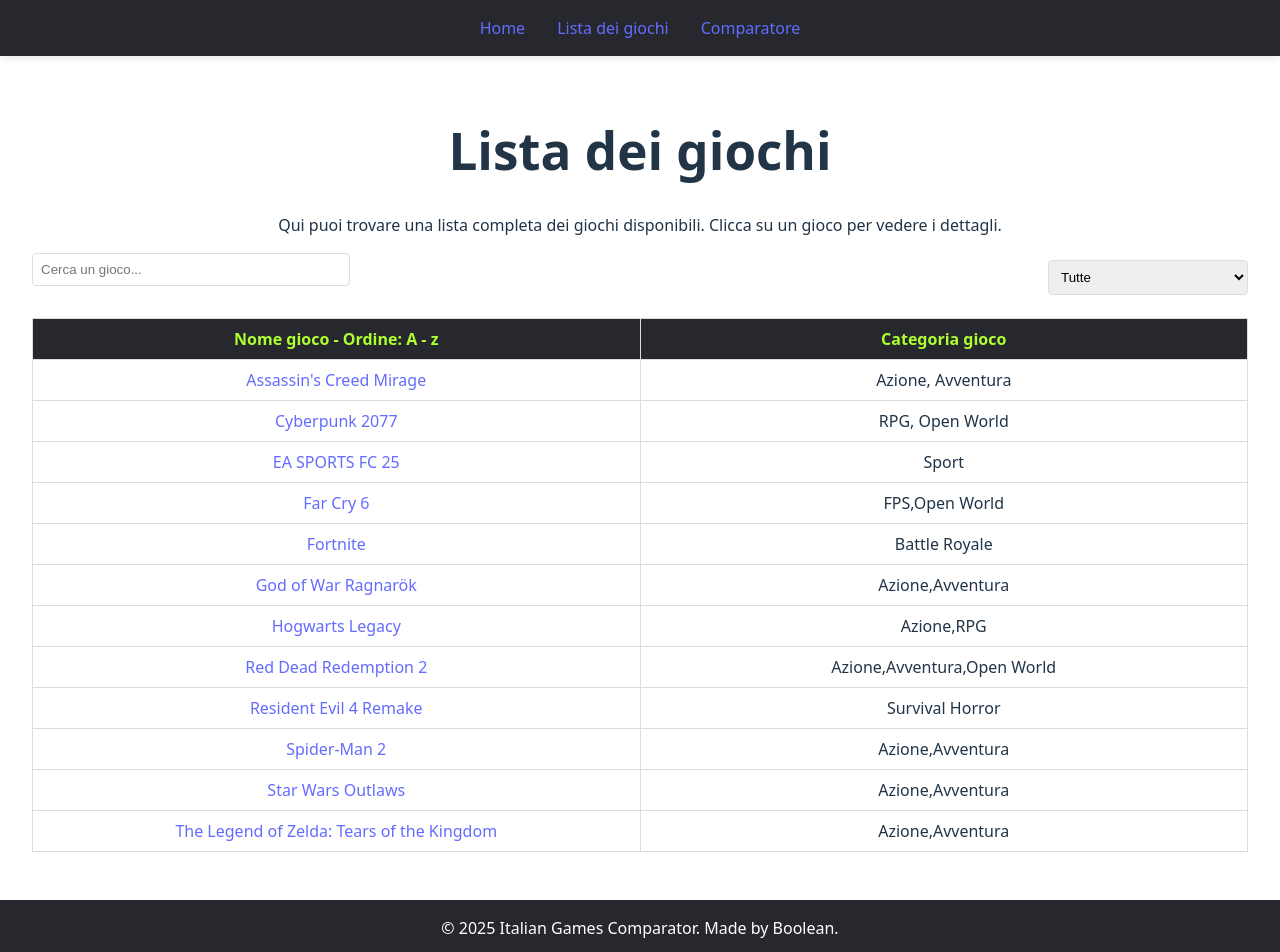
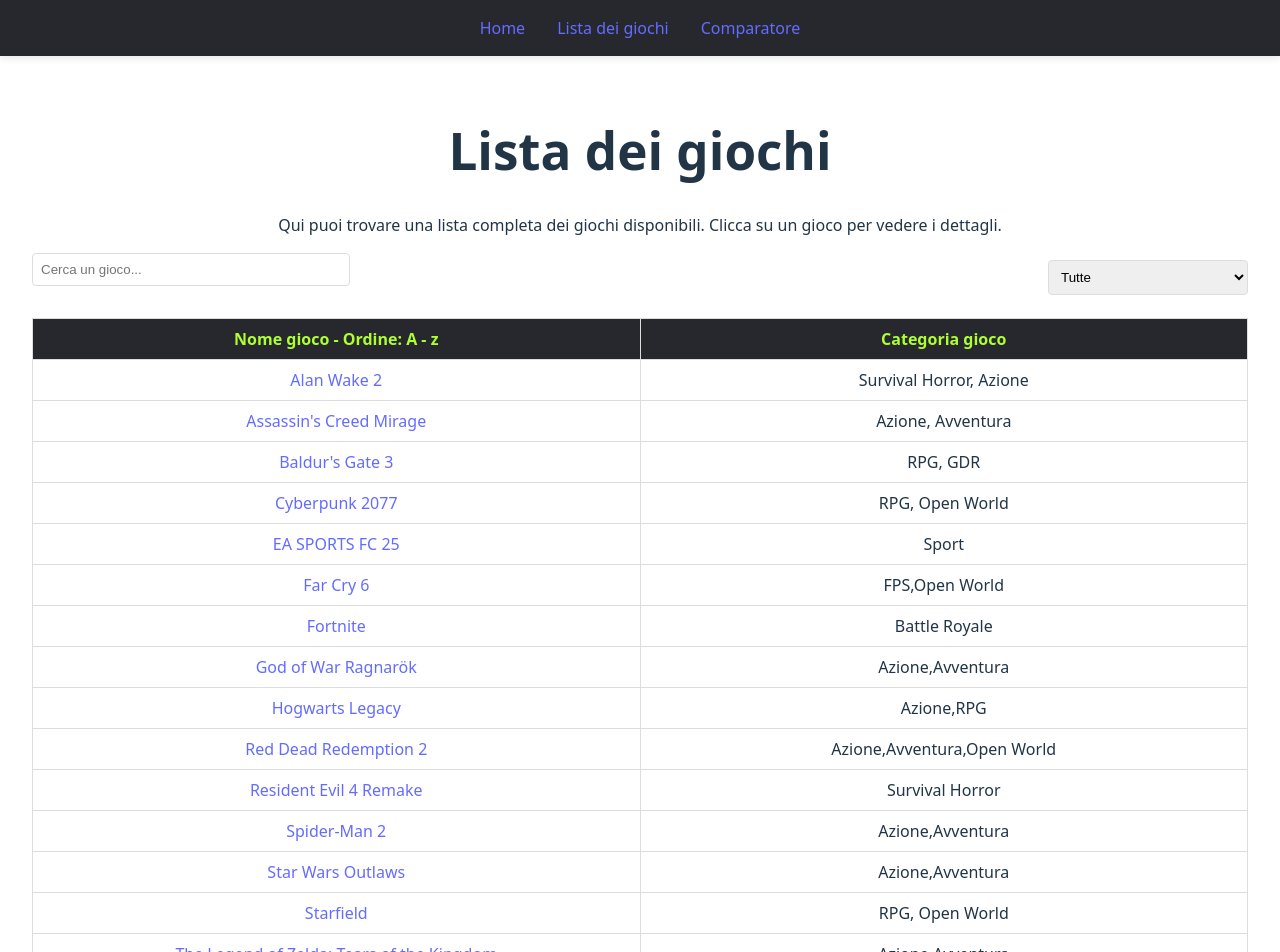
Before and after one commit to VincenzoIuliano/progetto-finale-spec-frontend-front, a React (Vite) app: page /gamelist in a window 1280 px wide. Shown: the top 952 px of the page. Built offline with nearby package versions, Linux system fonts and the light colour scheme.

Commit message:
Refactor GameCard and GamesPages components: update image styling, add new games, and enhance category filtering

```diff
--- a/components/GameCard.jsx
+++ b/components/GameCard.jsx
@@ -14,11 +14,12 @@
 
   return (
     <div className="game-card">
-      <figure className="game-image">
+      <figure>
         <img
+          className="game-image"
           src={game.image}
           alt={game.title}
-          style={{ width: "100%", borderRadius: "8px" }}
+          // style={{ width: "100%", borderRadius: "8px" }}
         />
       </figure>
       <div className="game-details">
--- a/database/game.json
+++ b/database/game.json
@@ -142,5 +142,41 @@
         "multiplayer_local": false,
         "coop": false,
         "id": 12
+    },
+    {
+        "title": "Alan Wake 2",
+        "category": "Survival Horror, Azione",
+        "description": "Sequel del celebre gioco di survival horror, con una trama avvincente e atmosfere inquietanti.",
+        "image": "https://cdn1.epicgames.com/offer/c4763f236d08423eb47b4c3008779c84/EGS_AlanWake2_RemedyEntertainment_S2_1200x1600-c7c8091ddac0f9669c8e5905bca88aaa",
+        "releaseDate": "2023-10-27",
+        "platforms": ["PlayStation 5", "Xbox Series X/S", "PC"],
+        "multiplayer_online": false,
+        "multiplayer_local": false,
+        "coop": false,
+        "id": 13
+    },
+    {
+        "title": "Starfield",
+        "category": "RPG, Open World",
+        "description": "Gioco di ruolo open world spaziale, con un vasto universo da esplorare e una trama profonda.",
+        "image": "https://images.ctfassets.net/rporu91m20dc/618MZixlG1z0XLxSwUv029/e4129379469473bcfb8b50b4314a308e/Starfield_box_front.jpg",
+        "releaseDate": "2023-09-06",
+        "platforms": ["Xbox Series X/S", "PC"],
+        "multiplayer_online": false,
+        "multiplayer_local": false,
+        "coop": false,
+        "id": 14
+    },
+    {
+        "title": "Baldur's Gate 3",
+        "category": "RPG, GDR",
+        "description": "GDR basato sull'universo di Dungeons & Dragons, con una trama profonda e un sistema di combattimento strategico.",
+        "image": "https://preview.redd.it/new-game-cover-from-larians-website-v0-m2lmw222h0ka1.png?auto=webp&s=ba904ad42906960a96a70ce1c27ee6d3ff5edead",
+        "releaseDate": "2023-08-03",
+        "platforms": ["PlayStation 5", "PC"],
+        "multiplayer_online": true,
+        "multiplayer_local": false,
+        "coop": true,
+        "id": 15
     }
 ]
--- a/src/App.css
+++ b/src/App.css
@@ -132,9 +132,10 @@
   flex: 1;
   text-align: left;
 }
-.game-details img {
+.game-image {
   max-width: 100%;
-  height: auto;
-  border-radius: 8px;
+  height: 30rem;
+  width: 25rem;
+  border-radius: 2px;
   aspect-ratio: 1 / 1;
 }
--- a/src/index.css
+++ b/src/index.css
@@ -67,11 +67,11 @@
   }
 }
 
-img {
+/* img {
   height: 22rem;
   width: 100%;
   aspect-ratio: 1 / 1;
   border-radius: 50%;
   margin: 0 auto;
   display: block;
-}
+} */
--- a/src/pages/GamesPages.jsx
+++ b/src/pages/GamesPages.jsx
@@ -35,9 +35,14 @@
 
   // Filtra e ordina i giochi
   const filteredAndSortedGames = games
-    .filter((game) =>
-      game.title.toLowerCase().includes(searchQuery.toLowerCase()) &&
-      (selectedCategory === "Tutte" || game.category === selectedCategory)
+    .filter(
+      (game) =>
+        game.title.toLowerCase().includes(searchQuery.toLowerCase()) &&
+        (selectedCategory === "Tutte" ||
+          game.category
+            .split(",")
+            .map((cat) => cat.trim())
+            .includes(selectedCategory))
     )
     .sort((a, b) => {
       if (a[sortBy] < b[sortBy]) return -1 * sortOrder;
@@ -48,7 +53,15 @@
   // Stringa per capire se l'ordine è crescente o decrescente
   const sortAz = sortOrder === 1 ? "- Ordine: A - z" : "- Ordine: Z - a";
 
-  const categories = ["Tutte", ...new Set(games.map(game => game.category))];
+  const categories = [
+    "Tutte",
+    ...new Set(
+      games
+        .flatMap(game => game.category.split(",").map(cat => cat.trim()))
+    ),
+  ];
+
+  // Flatmap mi serve per avere un array piatto di categorie, cosi splitto e poi faccio il map
 // uso new Set per ottenere le categorie uniche dai giochi.
   console.log("Categorie:", categories);
 
```
